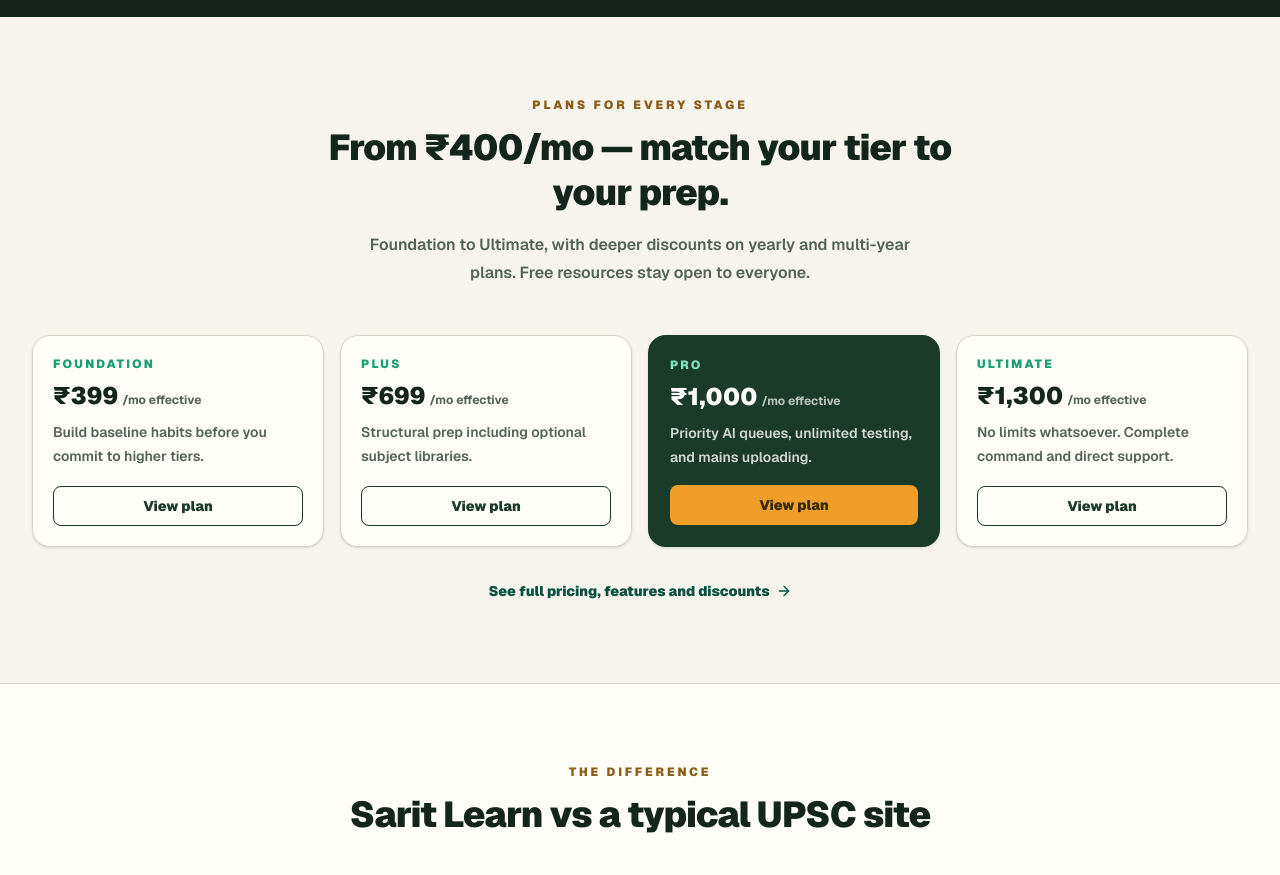
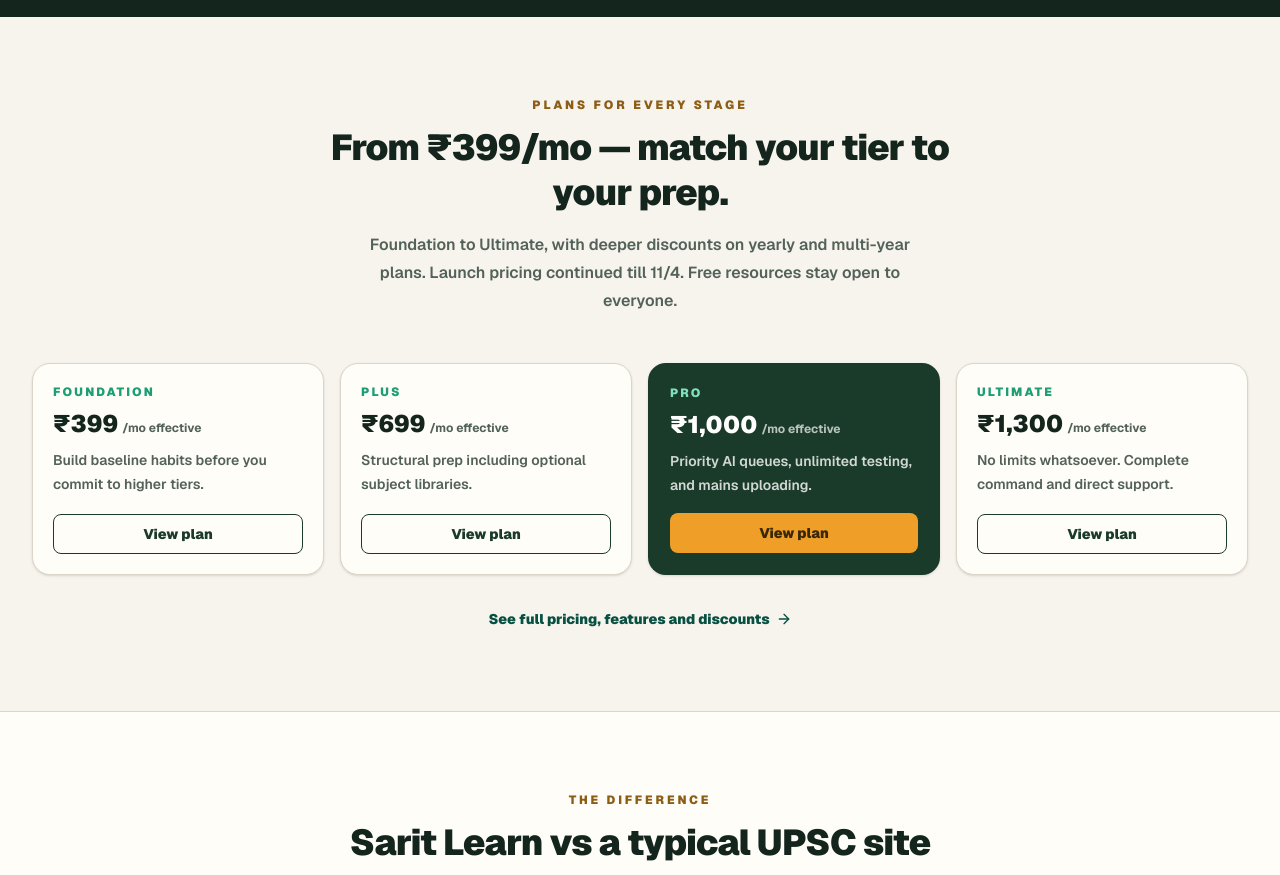
Before and after one commit to Ktej255/mcq-portal-frontend, a Next.js app: page / in a window 1280 px wide. Shown: the part 3780-4655 px from the top of the page. Built offline with nearby package versions, Linux system fonts and the light colour scheme; no server answers.

Commit message:
chore: update homepage pricing heading to start from 399/mo and add launch promotion deadline

```diff
--- a/src/app/pricing/page.tsx
+++ b/src/app/pricing/page.tsx
@@ -24,7 +24,7 @@ export default function PricingPage() {
       <PageHero
         eyebrow="UPSC pricing command"
         title="Flexible plans. Transparent value."
-        sub="Select a tier to match your preparation level. Get deeper discounts with yearly, 2-year or 3-year commitments. Start for ₹399/mo, upgrade anytime."
+        sub="Select a tier to match your preparation level. Get deeper discounts with yearly, 2-year or 3-year commitments. Launch pricing continued till 11/4. Start for ₹399/mo, upgrade anytime."
       />
 
       <section className="mx-auto max-w-7xl px-4 py-16 md:px-8">
--- a/src/components/marketing/SaritHome.tsx
+++ b/src/components/marketing/SaritHome.tsx
@@ -587,8 +587,8 @@ function PricingSection() {
       <div className="mx-auto max-w-7xl px-4 md:px-8">
         <SectionHeading
           eyebrow="Plans for every stage"
-          title="From ₹400/mo — match your tier to your prep."
-          sub="Foundation to Ultimate, with deeper discounts on yearly and multi-year plans. Free resources stay open to everyone."
+          title="From ₹399/mo — match your tier to your prep."
+          sub="Foundation to Ultimate, with deeper discounts on yearly and multi-year plans. Launch pricing continued till 11/4. Free resources stay open to everyone."
         />
 
         <div className="mx-auto mt-12 grid gap-4 md:grid-cols-2 lg:grid-cols-4">
```
